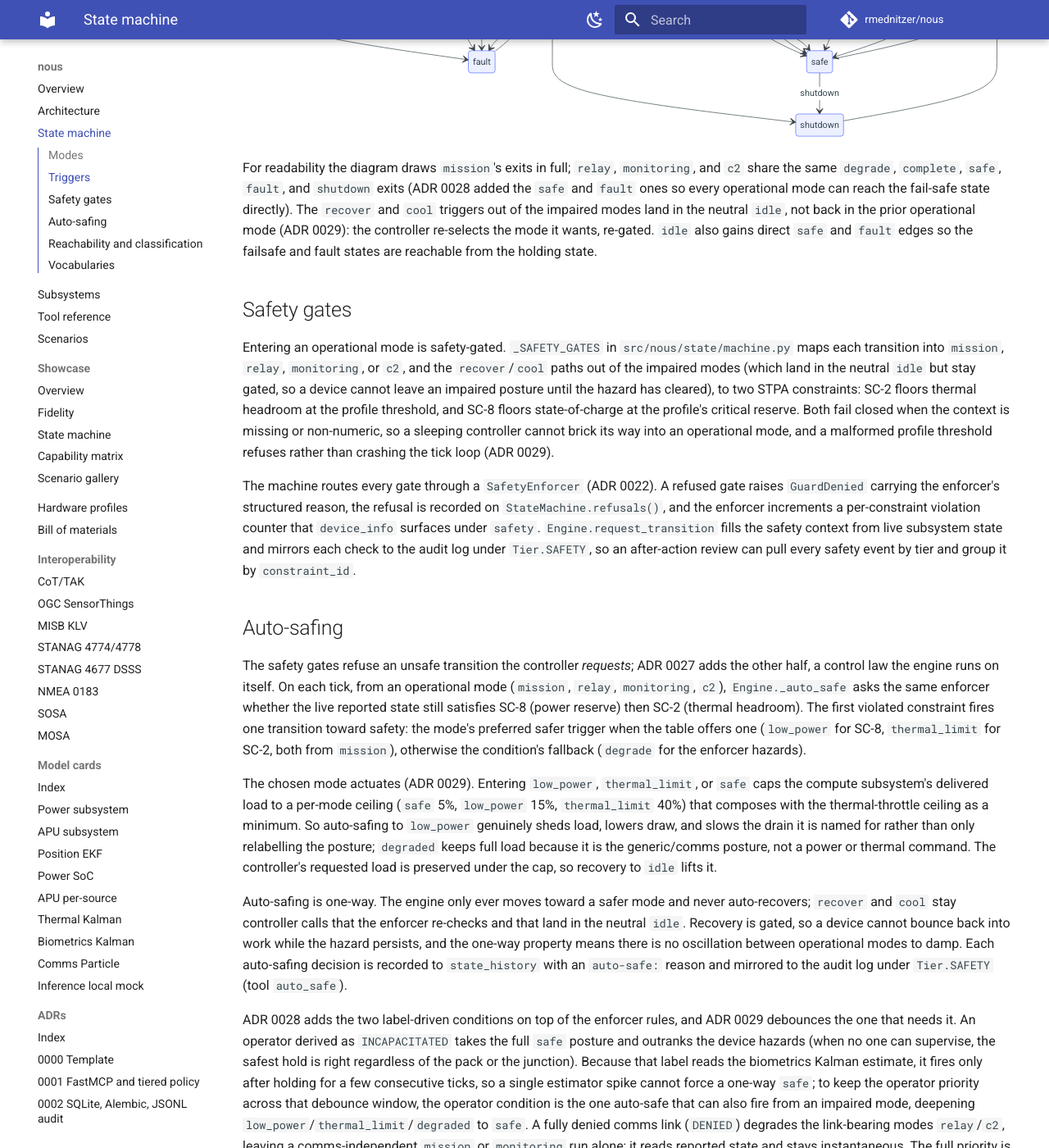
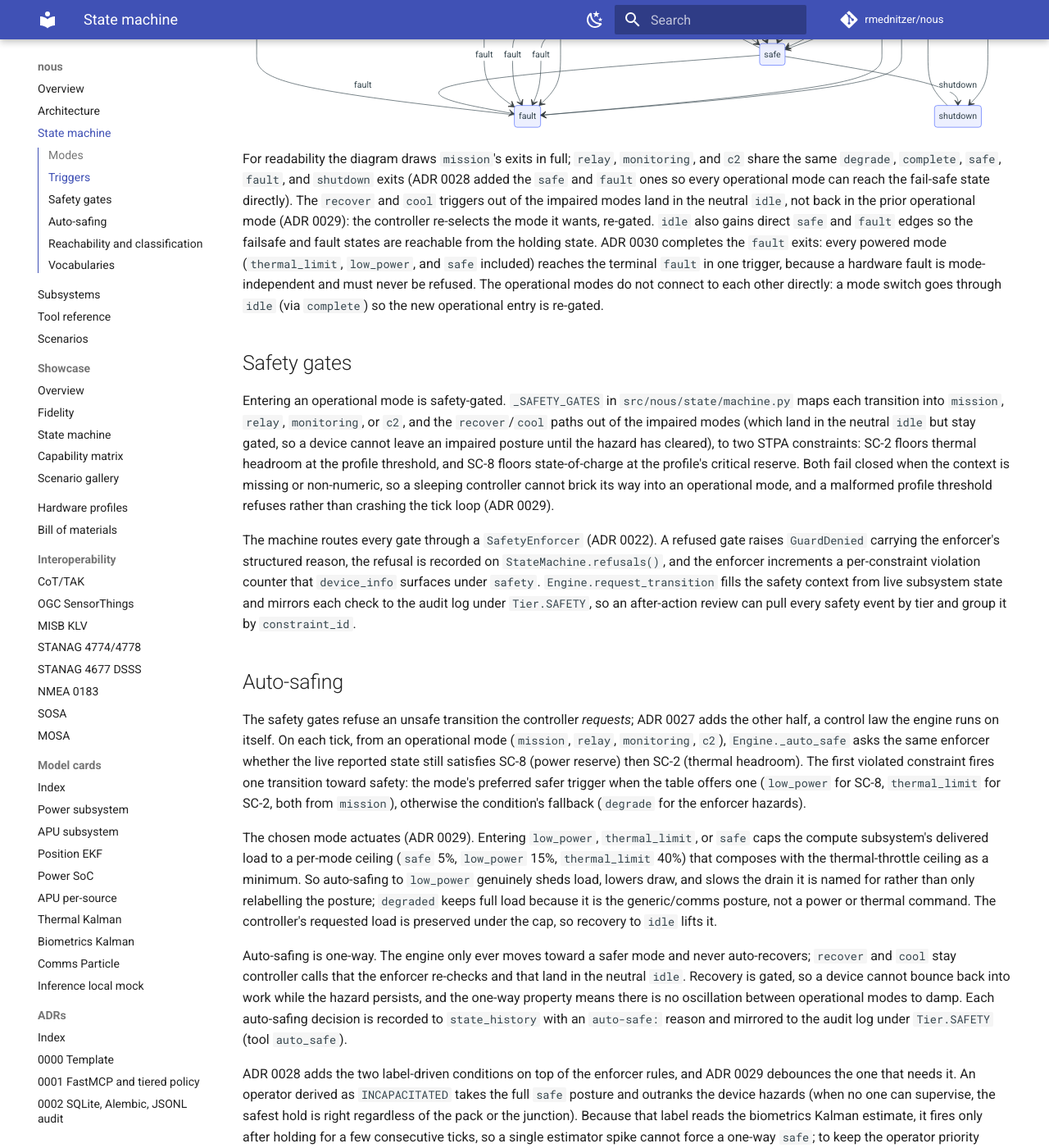
Before and after one commit to rmednitzer/nous, an MkDocs documentation site: the page built from docs/state-machine.md, in a window 1280 px wide and 1400 px high, scrolled down 1506 px. Shown: the whole window at 82% size. Built offline with MkDocs 1.6.1 and Material for MkDocs 9.7.7, drawn with Linux system fonts in a browser that asks for light colours; comment, search, counter and statistics services are not loaded; some of the changed text lies outside the part shown.

Commit message:
feat(safety): complete fault reachability from every powered mode (ADR 0030)
A completeness and validity audit of the FSM table after ADR 0029 found it
valid (no failsafe edge gated, no edge into STOWED except reset, buckets
disjoint, every mode reachable) but with one gap: a direct `fault` edge
existed only from the operational modes and DEGRADED. THERMAL_LIMIT,
LOW_POWER, and SAFE had none, so a hardware fault detected while throttled,
in low power, or in the safe hold could not be recorded as a direct
transition to the terminal FAULT -- it reached FAULT only transitively, and
`request_transition("fault")` from THERMAL_LIMIT was refused.

Add THERMAL_LIMIT/LOW_POWER/SAFE -> fault -> FAULT so the invariant is uniform:
FAULT is reachable in exactly one `fault` trigger from every powered mode. The
edges are ungated, like every failsafe exit. The reachability suite is
strengthened (the operational-only fault check becomes a powered-mode check)
and gains a test that no `safe`/`fault` edge is gated, turning the previously
prose-only claim into a build-breaking assertion.

The audit also confirmed two absences are intentional, documented in ADR 0030:
no operational-to-operational edges (the hub-and-spoke through IDLE re-gates
every operational entry), and no `safe` from BOOT (transitional, no workload
to shed). Table grows 47 -> 50 transitions; no behavioural change to the tick
loop (auto-safing never emits `fault`).

Security note. This touches state/machine.py (FSM transition table). It is
purely additive and ungated: it makes a strictly safer terminal (FAULT, which
leaves only via reset) reachable in one step from three more postures, relaxing
no gate and changing no auto-safe path. The failsafe-never-gated invariant is
now test-enforced. Docs (state-machine.md, the showcase, the STPA mapping) and
the ADR index are updated to match.

https://claude.ai/code/session_01TSCWNdN5j8fLKEidGUadf4

```diff
--- a/docs/state-machine.md
+++ b/docs/state-machine.md
@@ -52,9 +52,12 @@ stateDiagram-v2
     degraded --> fault: fault
     thermal_limit --> idle: cool
     thermal_limit --> safe: safe
+    thermal_limit --> fault: fault
     low_power --> idle: recover
     low_power --> safe: safe
+    low_power --> fault: fault
     safe --> idle: recover
+    safe --> fault: fault
     safe --> shutdown: shutdown
     fault --> stowed: reset
     shutdown --> stowed: reset
@@ -68,7 +71,11 @@ so every operational mode can reach the fail-safe state directly). The
 `idle`, not back in the prior operational mode (ADR 0029): the controller
 re-selects the mode it wants, re-gated. `idle` also gains direct `safe` and
 `fault` edges so the failsafe and fault states are reachable from the holding
-state.
+state. ADR 0030 completes the `fault` exits: every powered mode (`thermal_limit`,
+`low_power`, and `safe` included) reaches the terminal `fault` in one trigger,
+because a hardware fault is mode-independent and must never be refused. The
+operational modes do not connect to each other directly: a mode switch goes
+through `idle` (via `complete`) so the new operational entry is re-gated.
 
 ## Safety gates
 
@@ -143,11 +150,15 @@ records why.
 
 ADR 0028 makes the fail-safe state directly reachable from work: every
 operational mode gains a `safe` trigger to `safe`, and `relay`/`monitoring`/
-`c2` gain a `fault` trigger. The load-bearing invariant, checked
-exhaustively in `tests/unit/test_fsm_reachability.py`, is that every
-operational or impaired mode reaches `safe` in exactly one trigger, and
-none of the `safe` or `fault` edges are gated. `docs/stpa/10-fsm-constraints-mapping.md`
-traces each safety-relevant transition to its constraint and hazard.
+`c2` gain a `fault` trigger. ADR 0030 completes the `fault` exits so the
+terminal `fault` is one trigger from every *powered* mode, not just the
+operational ones (`thermal_limit`, `low_power`, and `safe` gained the edge).
+The load-bearing invariants, checked exhaustively in
+`tests/unit/test_fsm_reachability.py`, are that every operational or impaired
+mode reaches `safe` in exactly one trigger, every powered mode reaches `fault`
+in exactly one trigger, and none of the `safe` or `fault` failsafe edges are
+gated. `docs/stpa/10-fsm-constraints-mapping.md` traces each safety-relevant
+transition to its constraint and hazard.
 
 `state/machine.py` exposes `is_operational`, `is_impaired`, and
 `is_terminal` so the engine and the verification suite share one vocabulary
```
Also changed, not shown: docs/adr/0030-fsm-fault-reachability-completeness.md (added, +80 -0 lines), docs/adr/README.md (+1 -0 lines), docs/showcase/state-machine.md (+4 -1 lines), docs/stpa/10-fsm-constraints-mapping.md (+8 -4 lines), 2 other files.
